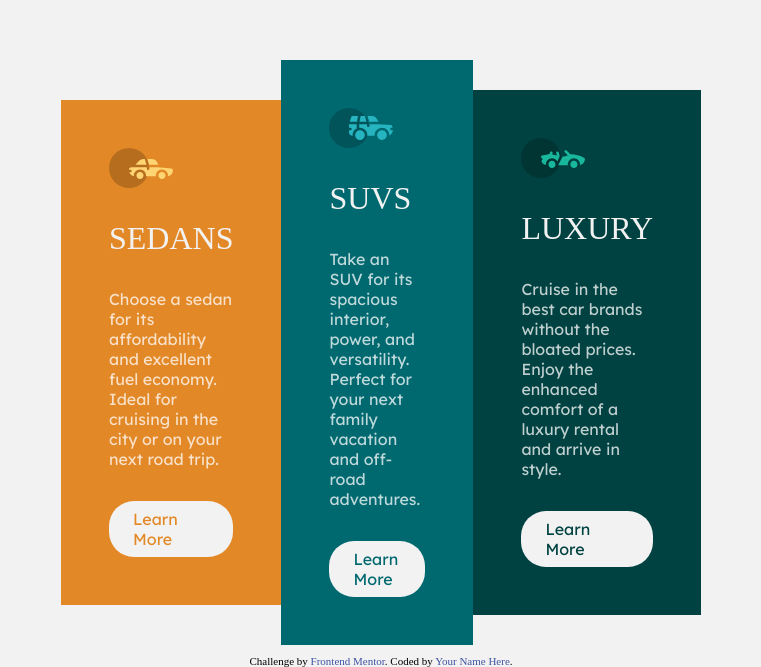
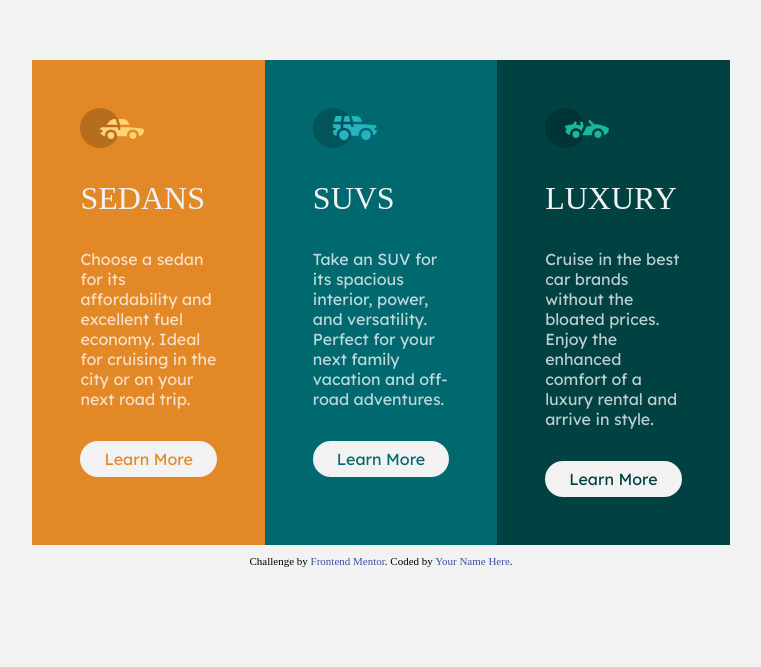
Before and after one commit to tonage72/3-column-preview-card-component-main, a plain HTML site: page index.html in a window 1280 px wide. Shown: the part 140-807 px from the top of the page, without its empty margins (259-1020 px from the left). Drawn offline with Linux system fonts and the light colour scheme.

Commit message:
Columns stay same size. No wrap of Learn More.

```diff
--- a/css/styles.css
+++ b/css/styles.css
@@ -79,14 +79,17 @@ a {
 }
 
 .learnMoreSedans {
+	white-space: nowrap;
 	color: hsl(31, 77%, 52%);
 }
 
 .learnMoreSUVs {
+	white-space: nowrap;
 	color: hsl(184, 100%, 22%);
 }
 
 .learnMoreLuxury {
+	white-space: nowrap;
 	color: hsl(179, 100%, 13%);
 }
 
@@ -97,5 +100,6 @@ a {
 		margin-top: 25vh;
 		max-width: 50vw;
 		flex-flow: row nowrap;
+		align-items: stretch;
 	}
 }
```
